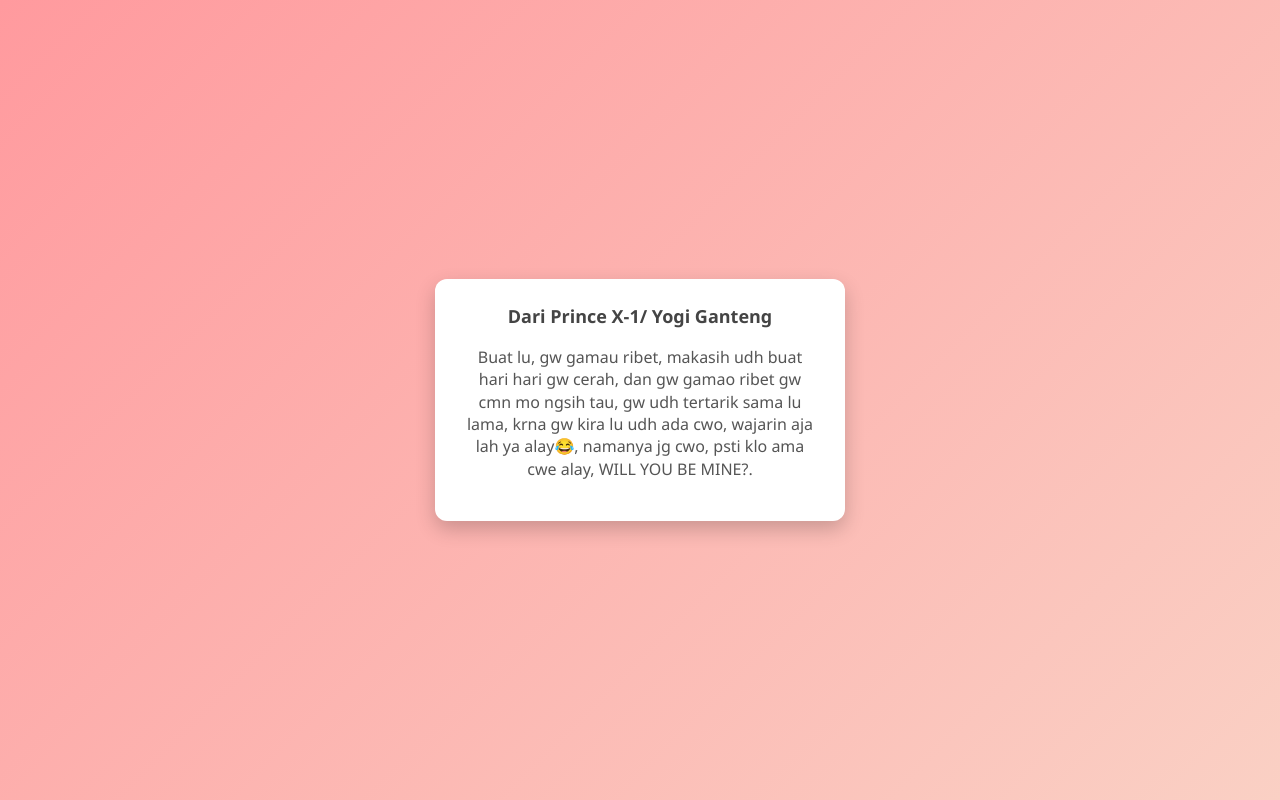
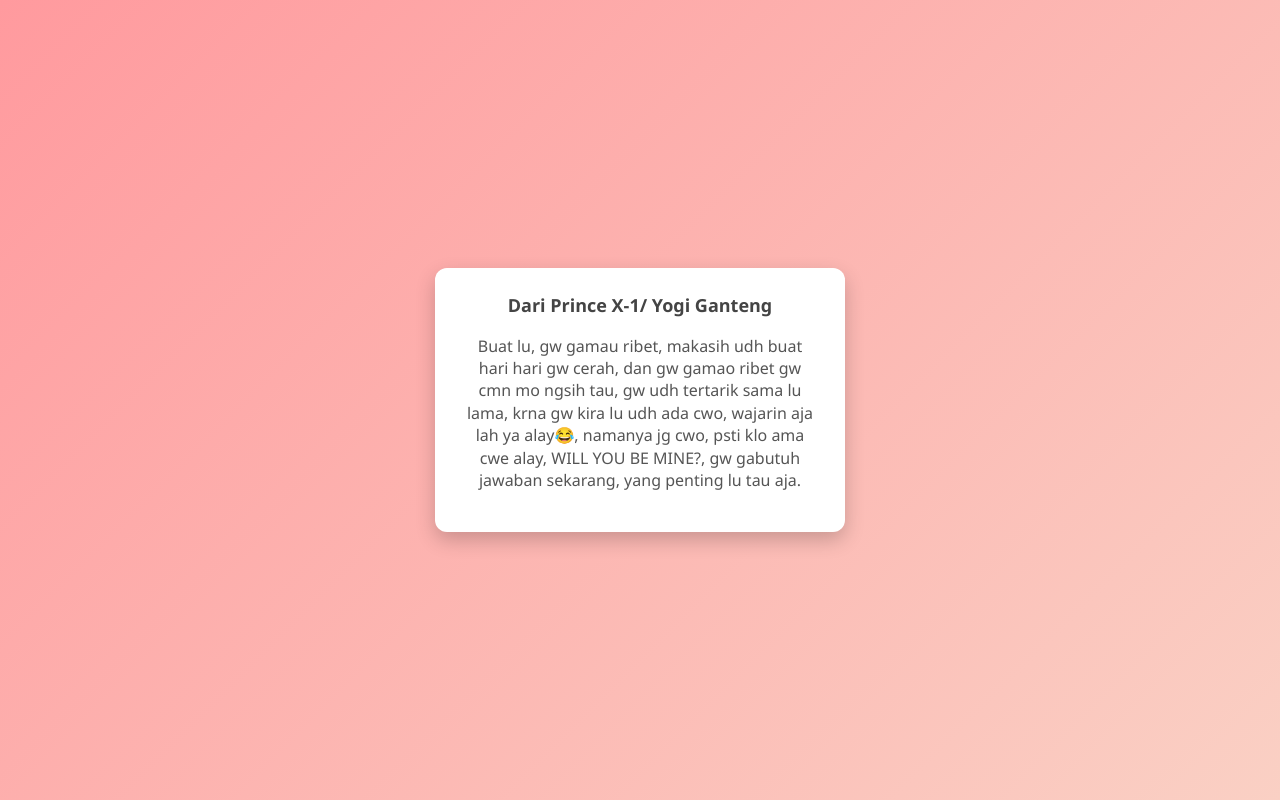
Before and after one commit to Yogi3738/adadeh, a plain HTML site: page index.html in a window 1280 px wide. Drawn offline with Linux system fonts and the light colour scheme.

Commit message:
Update index.html

```diff
--- a/index.html
+++ b/index.html
@@ -46,7 +46,7 @@
 <body>
     <div class="message-box">
       <h3>Dari Prince X-1/ Yogi Ganteng</h3>
-        <p>Buat lu, gw gamau ribet, makasih udh buat hari hari gw cerah, dan gw gamao ribet gw cmn mo ngsih tau, gw udh tertarik sama lu lama, krna gw kira lu udh ada cwo, wajarin aja lah ya alay😂, namanya jg cwo, psti klo ama cwe alay,    WILL YOU BE MINE?.</p>
+        <p>Buat lu, gw gamau ribet, makasih udh buat hari hari gw cerah, dan gw gamao ribet gw cmn mo ngsih tau, gw udh tertarik sama lu lama, krna gw kira lu udh ada cwo, wajarin aja lah ya alay😂, namanya jg cwo, psti klo ama cwe alay,    WILL YOU BE MINE?, gw gabutuh jawaban sekarang, yang penting lu tau aja.</p>
     </div>
 </body>
 </html>
```
